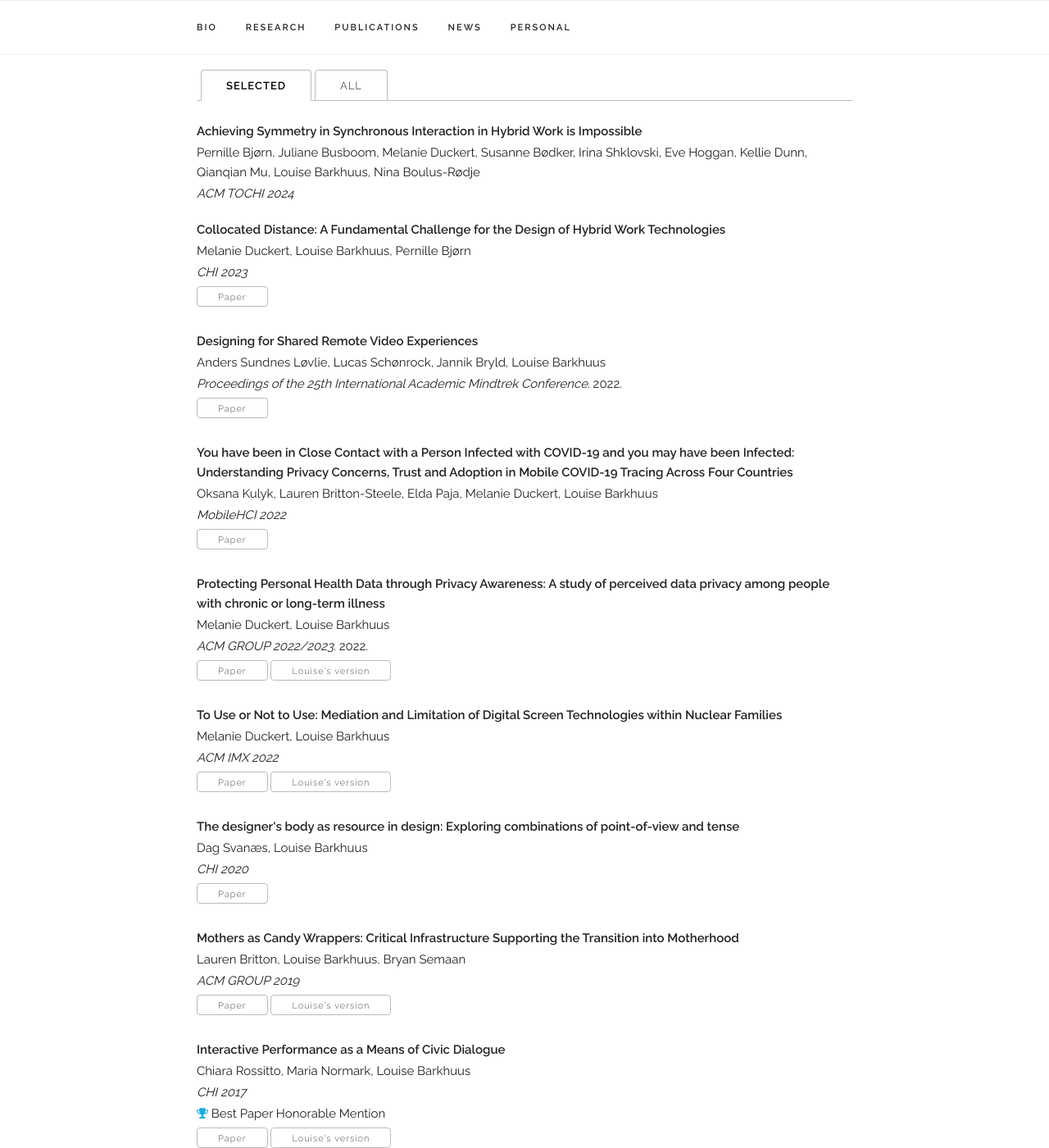
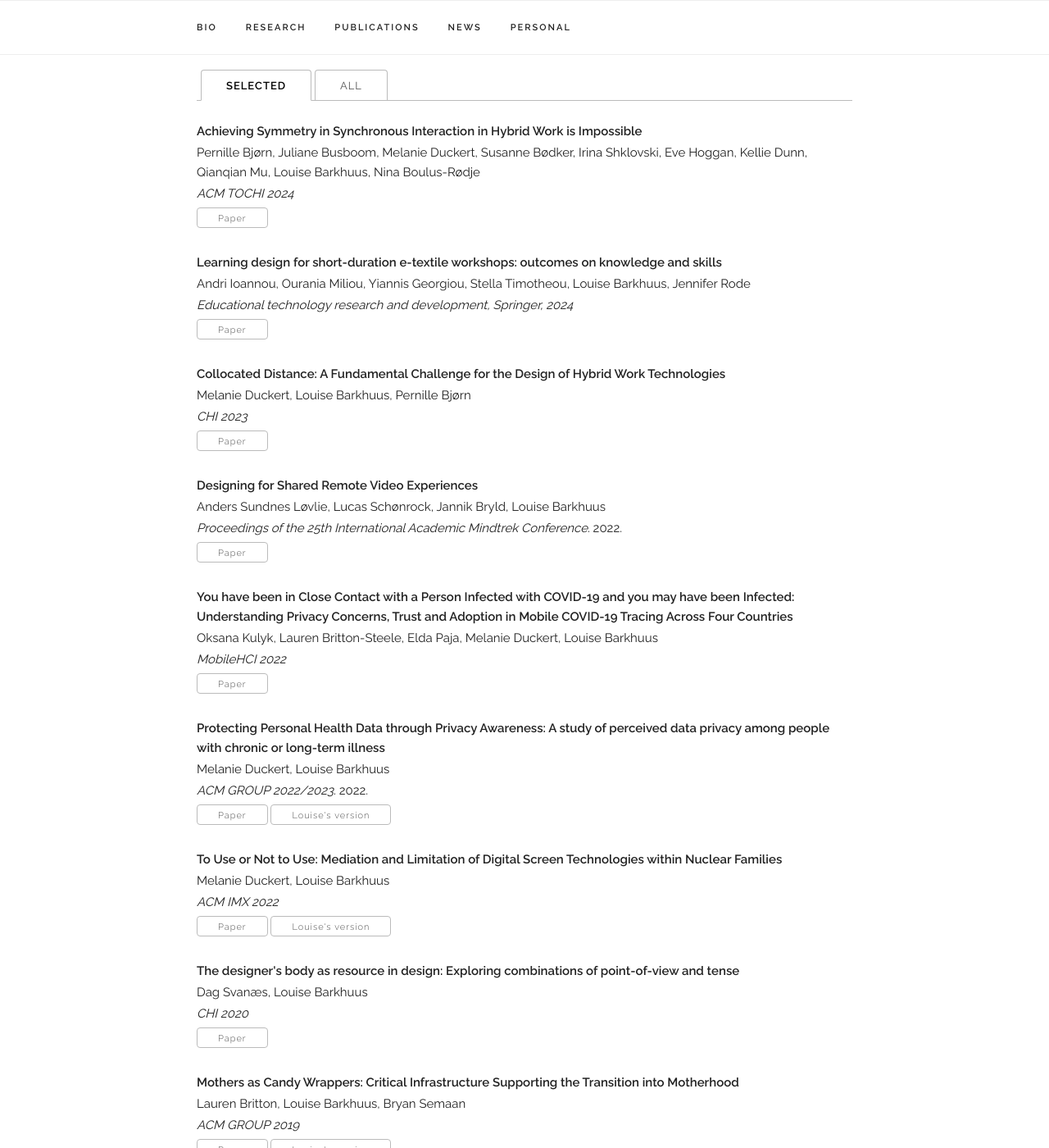
Before and after one commit to barkhuus/barkhuus.github.io, a Jekyll site: the page built from index.html, in a window 1280 px wide and 1400 px high, scrolled down 967 px. Shown: the whole window at 82% size. Built offline with Jekyll 4.4.1, drawn with Linux system fonts in a browser that asks for light colours; some of the changed text lies outside the part shown.

Commit message:
Update publications.yaml
Added a lot of publications

```diff
--- a/_data/publications.yaml
+++ b/_data/publications.yaml
@@ -3,7 +3,19 @@
   - title: "Achieving Symmetry in Synchronous Interaction in Hybrid Work is Impossible"
     authors: "Pernille Bjørn, Juliane Busboom, Melanie Duckert, Susanne Bødker, Irina Shklovski, Eve Hoggan, Kellie Dunn, Qianqian Mu, Louise Barkhuus, Nina Boulus-Rødje"
     venue: "ACM TOCHI 2024"
+    paper_pdf: "https://dl.acm.org/doi/pdf/10.1145/3648617"
     selected: y
+
+  - title: "Learning design for short-duration e-textile workshops: outcomes on knowledge and skills"
+    authors: "Andri Ioannou, Ourania Miliou, Yiannis Georgiou, Stella Timotheou, Louise Barkhuus, Jennifer Rode"
+    venue: "Educational technology research and development, Springer, 2024"
+    paper_pdf: "https://link.springer.com/article/10.1007/s11423-024-10411-8"
+    selected: y
+
+  - title: "Queering the Space: Location-Based Stories for Transforming Space into Place"
+    authors: "Mack Neupart, Daniel Ashbrook, and Louise Barkhuus"
+    venue: "CHI 2024 Extended Abstracts"
+    paper_pdf: "https://dl.acm.org/doi/pdf/10.1145/3613905.3650885"
 
   - title: "Collocated Distance: A Fundamental Challenge for the Design of Hybrid Work Technologies"
     authors: "Melanie Duckert, Louise Barkhuus, Pernille Bjørn"
@@ -52,6 +64,13 @@
     preprint: "http://barkhu.us/britton2019.pdf"
     selected: y
 
+  - title: "Making the City my own: Uses and Practices of Mobile Location Technologies for Exploration of a new City"
+    authors: "Louise Barkhuus and Yvette Wohn"
+    venue: "Personal and Ubiquitous Computing, 2018"
+    paper_pdf: "https://link.springer.com/article/10.1007/s00779-018-01191-z"
+    preprint: "http://barkhu.us/barkhuus-wohn-2018.pdf"
+    selected: y
+
   - title: "Interactive Performance as a Means of Civic Dialogue"
     authors: "Chiara Rossitto, Maria Normark, Louise Barkhuus"
     venue: "CHI 2017"
@@ -66,3 +85,7 @@
     paper_pdf: "https://dl.acm.org/doi/pdf/10.1145/3025453.3025956"
     preprint: "http://barkhu.us/ma-chi2017.pdf"
     selected: y
+
+  - title:"Going online to meet offline: Organizational practices of social activities through meetup"
+    authors: "Stephen Ricken, Louise Barkhuus, and Quentin Jones"
+    venue: "International Conference on Communities and Technologies, 2017"
```
